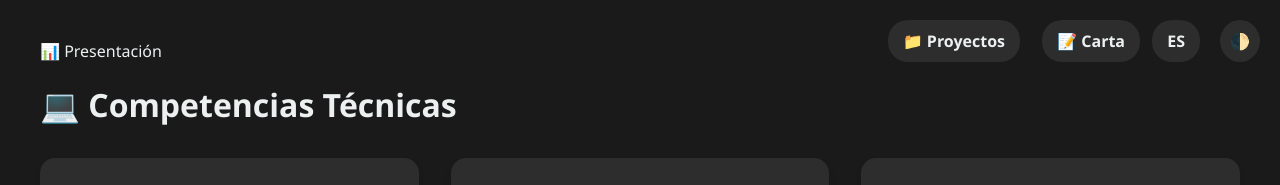
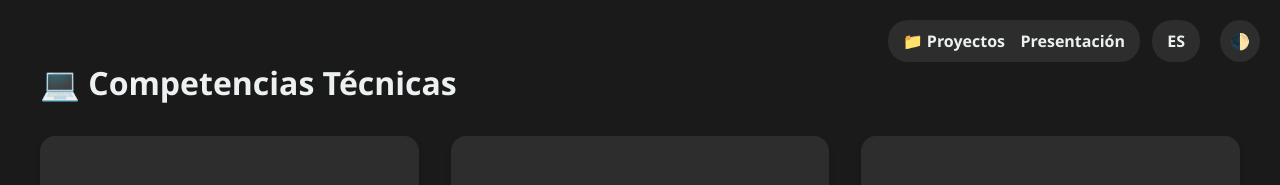
Before and after one commit to brihuaa/brihuaa.github.io, a plain HTML site: page index.html in a window 1280 px wide. Shown: the top 185 px of the page. Drawn offline with nearby package versions, Linux system fonts and the light colour scheme.

Commit message:
Arreglos

```diff
--- a/index.html
+++ b/index.html
@@ -12,9 +12,8 @@
     <div class="container">
         <div class="theme-toggle" onclick="toggleTheme()">🌓</div>
         <div class="language-toggle" onclick="toggleLanguage()">ES</div>
-        <div class="coverletter-toggle" onclick="redirectToCoverLetter()" data-i18n="cover_letter">📝 Carta</div>
+        <div class="coverletter-toggle" onclick="redirectToCoverLetter()" data-i18n="cover_letter">📊 Presentación</div>
         <div class="projects-toggle" onclick="redirectToProjects()" data-i18n="projects">📁 Proyectos</div>
-        <div class="presentation-toggle" onclick="redirectToPresentation()">📊 Presentación</div>
         <h1 data-aos="zoom-in" data-i18n="skills_title">💻 Competencias Técnicas</h1>
         <div class="competency-grid">
             <!-- Lenguajes de Programación -->
--- a/scripts/app.js
+++ b/scripts/app.js
@@ -104,3 +104,7 @@ function redirectToProjects() {
 function redirectToProject(language) {
     window.location.href = `projects.html#${language}`;
 }
+
+function redirectToPresentation() {
+    window.location.href = 'presentation.html';
+}
```
